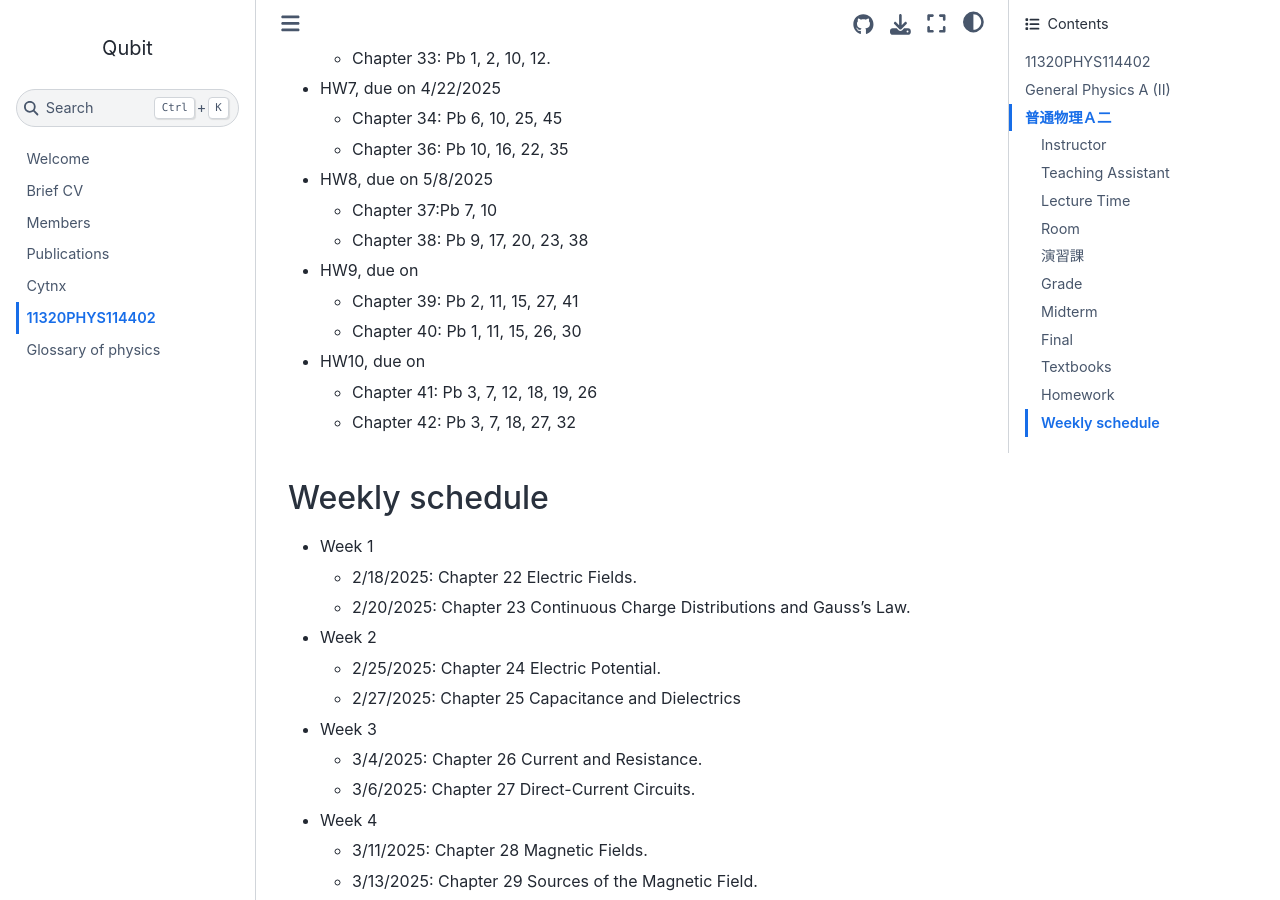
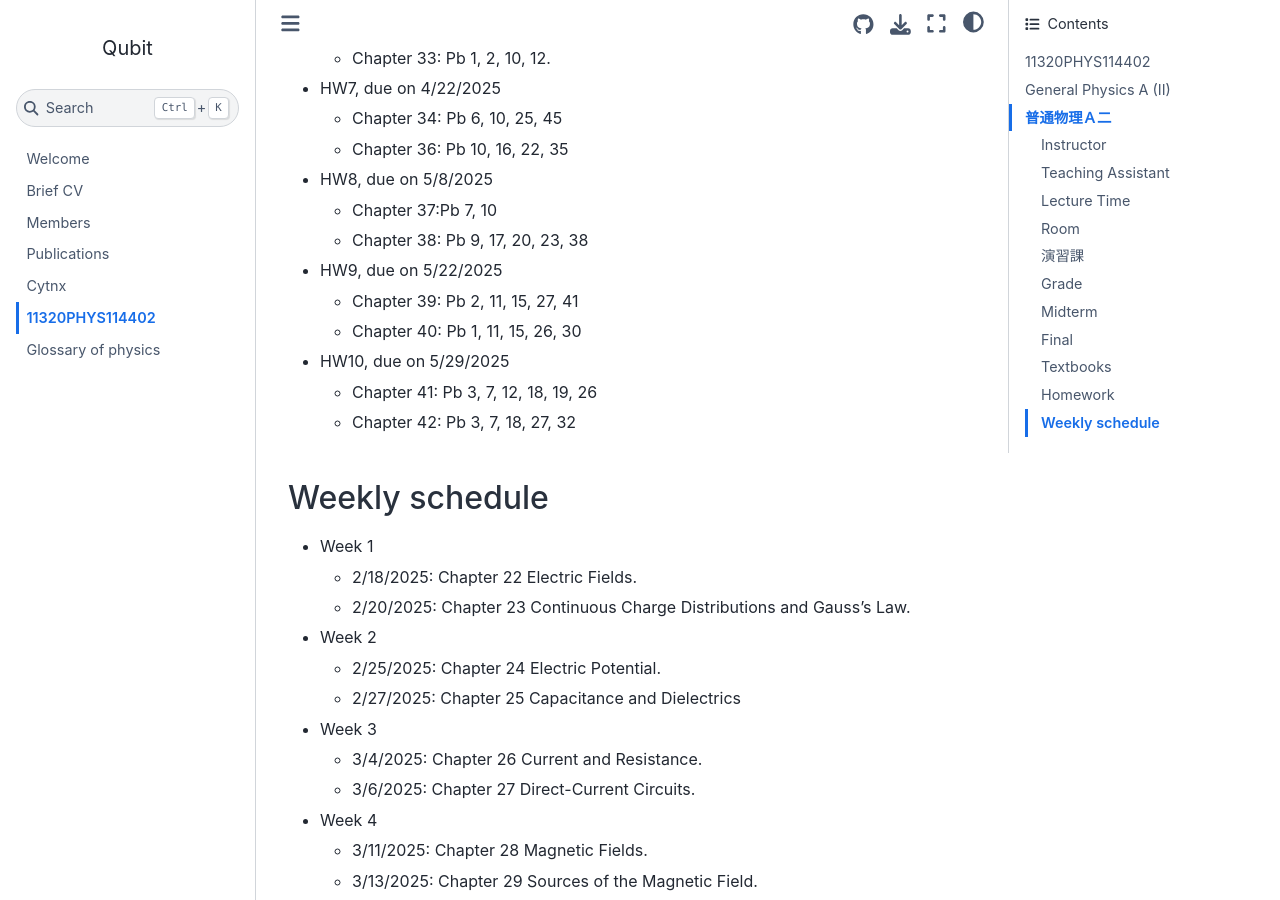
Before and after one commit to pcchen/pcchen.github.io, a Jupyter Book: the page built from teaching/11320PHYS114402.md, in a window 1280 px wide and 900 px high, scrolled down 3059 px. Built offline with Jupyter Book 1.0.4 settings and Sphinx 7.4.7 and the Sphinx Book theme 1.1.4, drawn with Linux system fonts in a browser that asks for light colours.

Commit message:
update HW

```diff
--- a/teaching/11320PHYS114402.md
+++ b/teaching/11320PHYS114402.md
@@ -89,10 +89,10 @@ In this semester we plan to cover following topics
 * HW8, due on 5/8/2025
   * Chapter 37:Pb 7, 10
   * Chapter 38: Pb 9, 17, 20, 23, 38
-* HW9, due on
+* HW9, due on 5/22/2025
   * Chapter 39: Pb 2, 11, 15, 27, 41
   * Chapter 40: Pb 1, 11, 15, 26, 30
-* HW10, due on
+* HW10, due on 5/29/2025
   * Chapter 41: Pb 3, 7, 12, 18, 19, 26
   * Chapter 42: Pb 3, 7, 18, 27, 32
 
```
